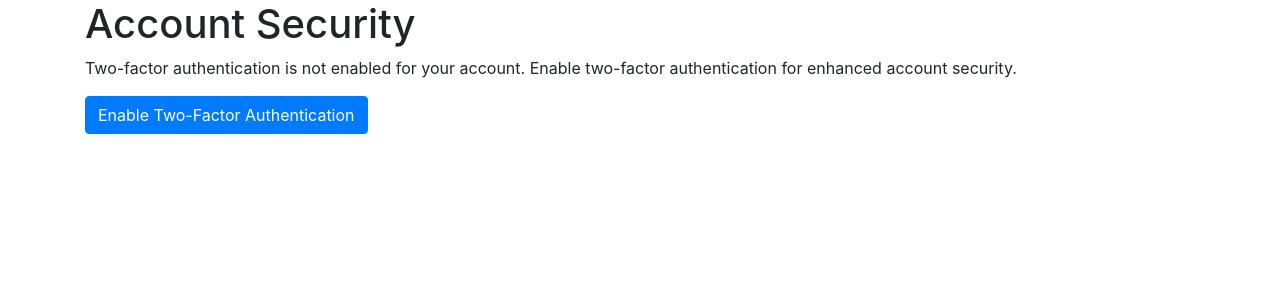
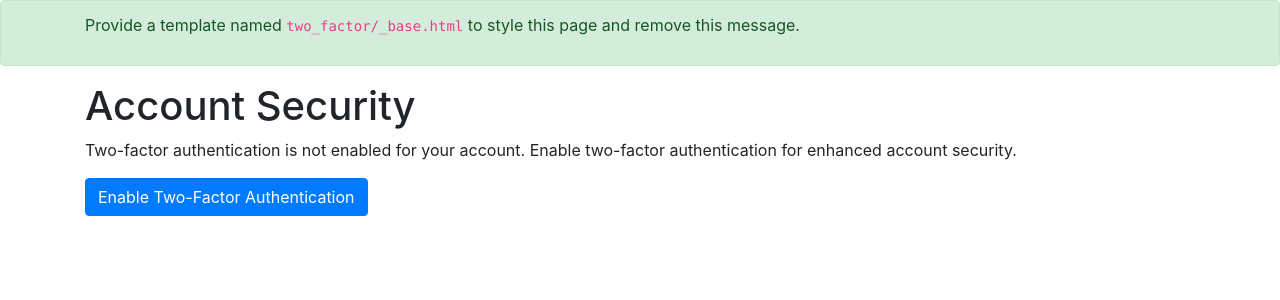
Before and after one commit to Ripeplantain/Mobile-Banking, a Django app: template backend/templates/two_factor/profile/profile.html in a window 1280 px wide. Shown: the top 300 px of the page. Run offline with Django 4.2, Linux system fonts and the light colour scheme; the template is opened without the code that fills it, so the values that code supplies are empty; some libraries are stand-ins or nearby versions.

Commit message:
branch updated

```diff
--- a/backend/banking/settings.py
+++ b/backend/banking/settings.py
@@ -80,9 +80,6 @@ TEMPLATES = [
                 'django.contrib.messages.context_processors.messages',
             ],
 
-        # 'libraries':{
-        #     'my_templatetag': 'app.templatetags.my_templatetag',
-        #     }
         },
     },
 
--- a/backend/templates/two_factor/_base.html
+++ b/backend/templates/two_factor/_base.html
@@ -9,8 +9,8 @@
   {% block extra_media %}{% endblock %}
 </head>
 <body>
-  <!-- <div class="alert alert-success"><p class="container">Provide a template named
-    <code>two_factor/_base.html</code> to style this page and remove this message.</p></div> -->
+  <div class="alert alert-success"><p class="container">Provide a template named
+    <code>two_factor/_base.html</code> to style this page and remove this message.</p></div>
 
   {% block content_wrapper %}
     <div class="container">
```
Also changed, not shown: backend/templatetags/__init__.py (added), backend/templatetags/two_factor_tags.py (renamed from backend/users/templatetags/two_factor_tags.py).
